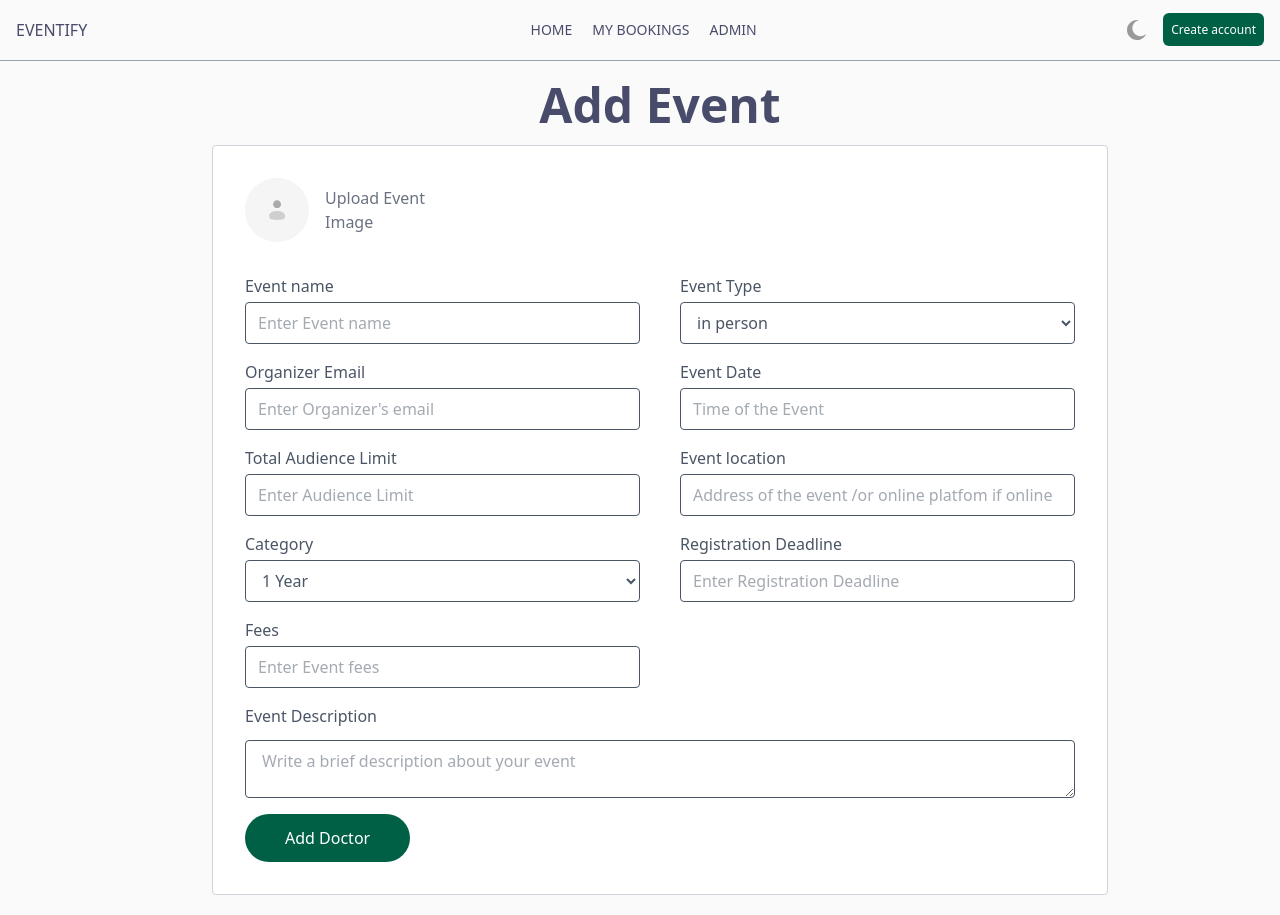
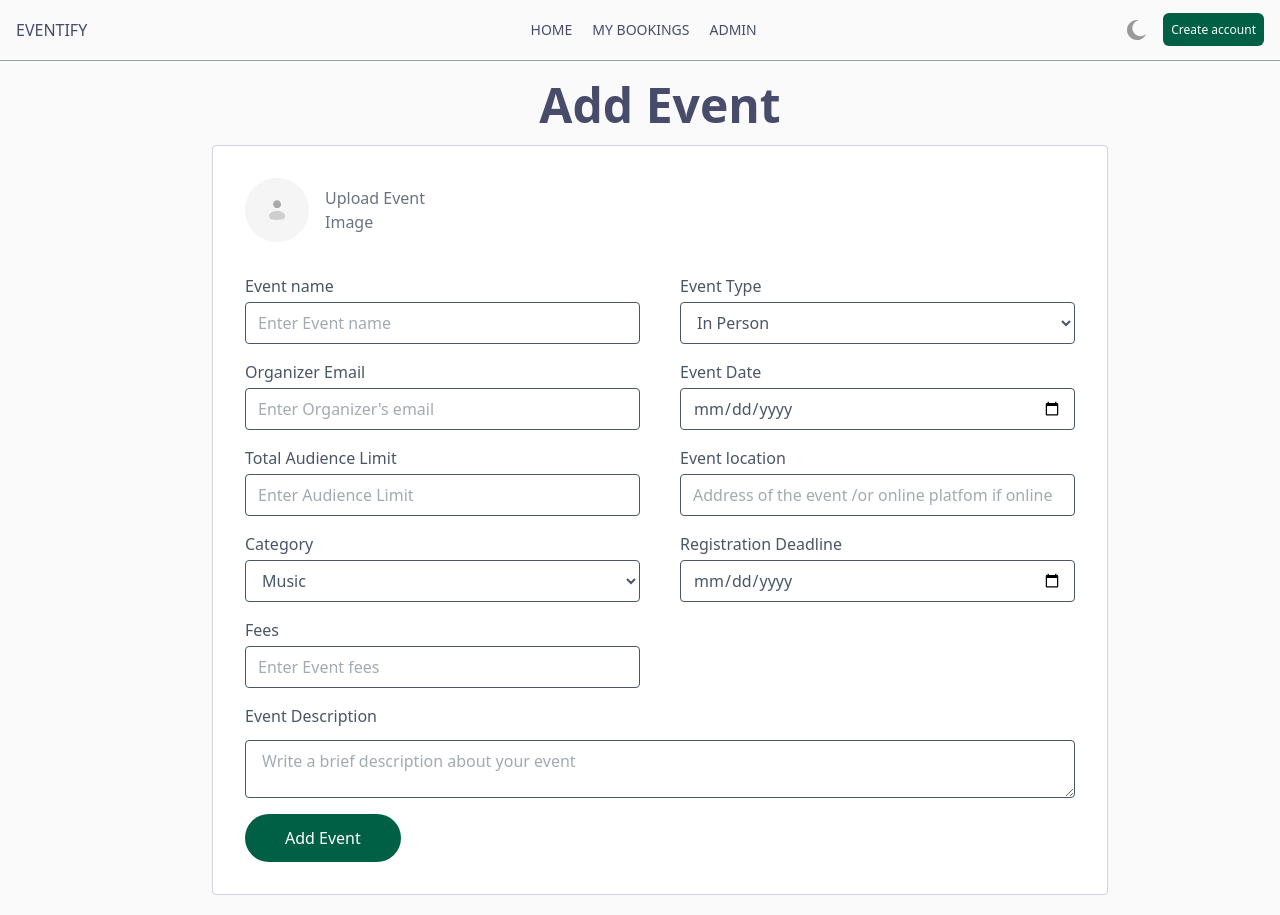
Before and after one commit to Maryiamreda/ATC_01147820393, a Next.js app: page /admin/dashboard in a window 1280 px wide. Built offline with nearby package versions, Linux system fonts and the light colour scheme; no server answers.

Commit message:
add event form works

```diff
--- a/src/app/admin/dashboard/action.ts
+++ b/src/app/admin/dashboard/action.ts
@@ -38,17 +38,13 @@ export type EventState = {
   success?: boolean;
 };
 
-const initialState: EventState = {
-  errors: {},
-  success: false
-};
+
 
 export async function addEvent(prevState: EventState, formData: FormData): Promise<EventState> {
   try {
-    // Extract image file
+
     const image = formData.get('image') as File;
 
-    // Validate file exists
     if (!image || image.size === 0) {
       return {
         errors: {
@@ -57,6 +53,7 @@ export async function addEvent(prevState: EventState, formData: FormData): Promi
         success: false
       };
     }
+console.log(formData);
 
     // Parse and validate form data
     const validationResult = eventSchema.safeParse({
@@ -80,7 +77,6 @@ export async function addEvent(prevState: EventState, formData: FormData): Promi
     }
 
     const data = validationResult.data;
-
     // Call the event controller to handle the database operations
     const result = await addEventToDatabase({
       ...data,
@@ -90,19 +86,15 @@ export async function addEvent(prevState: EventState, formData: FormData): Promi
     if (!result.success) {
       return {
         errors: {
-          _form: [result.message || "Failed to add event"],
+          organizerEmail: ["Failed to add event"],
         },
-        success: false
+        success: false ,
+        message: "Event added successfully!",
       };
     }
+    redirect("/admin/dashboard");
 
-    // Refresh the events list
-    revalidatePath('/');
 
-    return {
-      success: true,
-      message: "Event added successfully!",
-    };
   } catch (err: any) {
     console.error("Error Adding Event", err);
     return {
--- a/src/app/admin/dashboard/page.tsx
+++ b/src/app/admin/dashboard/page.tsx
@@ -3,26 +3,35 @@
 
 import { ThemeContext } from "@/context/ThemeProvider";
 import { useContext } from "react";
+import { useFormState } from "react-dom";
+import { addEvent, EventState } from "./action";
 
+const initialState: EventState = {
+  errors: {},
+  success: false
+};
 
 export default  function AdminDashboard() {
+      const [state, formAction] = useFormState(addEvent, initialState);
+
       const { elementColor, theme } = useContext(ThemeContext);
 
   return (
 
 
 
-    <form  className='m-5 w-full text-start  flex flex-col items-center justify-center  '>
+    <form action={formAction}   className='m-5 w-full text-start  flex flex-col items-center justify-center  '>
             <h2 className='  text-5xl font-bold mb-4'>Add Event</h2>
             <div className='admin-login px-8 py-8 border rounded w-full max-w-4xl   text-start'
             style={{backgroundColor: elementColor , color: theme === "light" ? "hsl(235, 19%, 35%)" : "white", borderColor: theme === "light" ? "hsl(233, 11%, 84%)" : "hsl(234deg 39% 85% / 33%)",
                 }}
             >
                 <div className='flex items-center gap-4 mb-8 text-gray-500 '>
-                    <label htmlFor="doc-img">
-<img src="/icons/upload_area.svg" className="w-16 cursor-pointer bg-gray-100 rounded-full" />
+                    <label htmlFor="image">
+       <img src="/icons/upload_area.svg" className="w-16 cursor-pointer bg-gray-100 rounded-full" />
                     </label>
-                    <input type='file' id='doc-img' hidden  />
+                    <input type='file'  id="image"
+              name="image"  hidden  />
                     <p>Upload Event <br /> Image </p>
                 </div>
                 <div className='flex flex-col lg:flex-row items-start gap-10 text-gray-600'>
@@ -31,6 +40,8 @@ export default  function AdminDashboard() {
                             <label>Event name</label>
                             <input
                                 type='text'
+                                id="name"
+                  name="name"
                                 className='border rounded px-3 py-2'
                                 placeholder="Enter Event name"
                             />
@@ -39,6 +50,8 @@ export default  function AdminDashboard() {
                             <label>Organizer Email </label>
                             <input
                                 type='email'
+                                 id="organizerEmail"
+                  name="organizerEmail"
                                 className='border rounded px-3 py-2'
                                 placeholder="Enter Organizer's email"
 
@@ -48,6 +61,8 @@ export default  function AdminDashboard() {
                             <label>Total Audience Limit</label>
                             <input
                                 type='text'
+                                 id="totalAudienceLimit"
+                  name="totalAudienceLimit"
                                 className='border rounded px-3 py-2'
                                 placeholder="Enter Audience Limit"
 
@@ -57,25 +72,31 @@ export default  function AdminDashboard() {
                             <label>Category</label>
                             <select
                                 className='border rounded px-3 py-2'
-
+                               id="category"
+                  name="category"
                             >
                                 <option value="" disabled>Select category of the event</option>
-                                <option value="1 Year">1 Year</option>
-                                <option value="2 Year">2 Year</option>
-                                <option value="3 Year">3 Year</option>
-                                <option value="4 Year">4 Year</option>
-                                <option value="5 Year">5 Year</option>
-                                <option value="6 Year">6 Year</option>
-                                <option value="7 Year">7 Year</option>
-                                <option value="8 Year">8 Year</option>
-                                <option value="9 Year">9 Year</option>
-                                <option value="10 Year">10 Year</option>
+                                <option value="music">Music</option>
+                  <option value="educational">Educational</option>
+                  <option value="business">Business</option>
+                  <option value="technology">Technology</option>
+                  <option value="health">Health</option>
+                  <option value="arts">Arts</option>
+                  <option value="sports">Sports</option>
+                  <option value="entertainment">Entertainment</option>
+                  <option value="science">Science</option>
+                  <option value="networking">Networking</option>
+                  <option value="charity">Charity</option>
+                  <option value="fashion">Fashion</option>
+                  <option value="cultural">Cultural</option>
                             </select>
                         </div>
                         <div className='flex-1 flex flex-col gap-1'>
                             <label>Fees</label>
                             <input
                                 type='text'
+                                 id="fees"
+                  name="fees"
                                 className='border rounded px-3 py-2'
                                 placeholder="Enter Event fees"
 
@@ -87,11 +108,12 @@ export default  function AdminDashboard() {
                             <label>Event Type</label>
                             <select
                                 className='border rounded px-3 py-2'
-
+                                id="eventType"
+                  name="eventType"
                             >
                                 <option value="" disabled>Select Event Type</option>
-                                <option value=""> in person </option>
-                                <option value="">online</option>
+                                 <option value="in person">In Person</option>
+                  <option value="online">Online</option>
 
                             </select>
                         </div>
@@ -100,7 +122,9 @@ export default  function AdminDashboard() {
                         <div className='flex-1 flex flex-col gap-1'>
                             <label>Event Date</label>
                             <input
-                                type='text'
+                                type='date'
+                                 id="date"
+                  name="date"
                                 className='border rounded px-3 py-2'
                                 placeholder="Time of the Event"
 
@@ -113,6 +137,8 @@ export default  function AdminDashboard() {
                             <label>Event location</label>
                             <input
                                 type='text'
+                                  id="location"
+                  name="location"
                                 className='border rounded px-3 py-2'
                                 placeholder="Address of the event /or online platfom if online "
 
@@ -123,7 +149,9 @@ export default  function AdminDashboard() {
                         <div className='flex-1 flex flex-col gap-1'>
                             <label>Registration Deadline</label>
                             <input
-                                type='text'
+                                type='date'
+                                 id="registrationDeadline"
+                  name="registrationDeadline"
                                 className='border rounded px-3 py-2'
                                 placeholder="Enter Registration Deadline"
 
@@ -135,12 +163,14 @@ export default  function AdminDashboard() {
                 <div className='flex-1 flex flex-col gap-1 text-gray-600'>
                     <label className='mt-4 mb-2'>Event Description</label>
                     <textarea
+                     id="description"
+              name="description"
                         placeholder="Write a brief description about your event"
                         className='w-full px-4 pt-2 border rounded'
 
                     />
                 </div>
-                <button className=' bg-emerald-800 px-10 py-3 mt-4 text-white rounded-full'>Add Doctor</button>
+                <button type='submit' className=' bg-emerald-800 px-10 py-3 mt-4 text-white rounded-full cursor-pointer'>Add Event</button>
             </div>
         </form>
   );
--- a/src/app/admin/login/action.ts
+++ b/src/app/admin/login/action.ts
@@ -10,6 +10,8 @@ const adminLoginSchema = z.object({
 });
 
 export async function adminLogin(prevState: any, formData: FormData) {
+
+
   const result = adminLoginSchema.safeParse(Object.fromEntries(formData));
 
   if (!result.success) {
--- a/src/app/page.tsx
+++ b/src/app/page.tsx
@@ -1,12 +1,12 @@
 // app/users/page.tsx
-import { getallUsers } from '../../backend/controllers/userControllers';
+import { getEvents } from '../../backend/controllers/eventsController';
 
 export default async function UsersPage() {
-  const users = await getallUsers();
+  const users = await getEvents();
 
   return (
     <div className="p-6">
-      <h1 className="text-6xl font-bold mb-4">All Users</h1>
+      <h1 className="text-6xl font-bold mb-4">All Events</h1>
       <ul className="space-y-2">
         {users.map((user: any) => (
           <li key={user.id} className="p-4 bg-gray-100 rounded">
```
Also changed, not shown: 2 other files (tests, documents, lock files or other folders).
